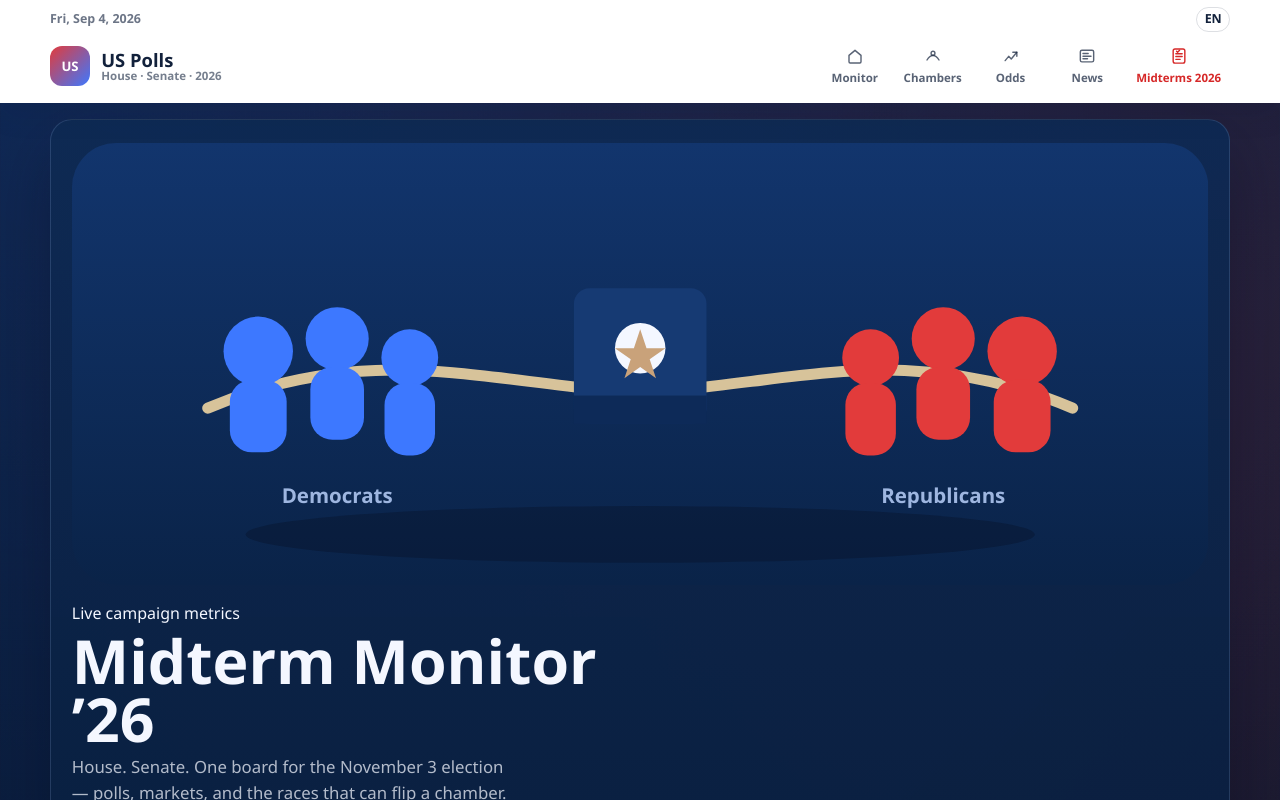
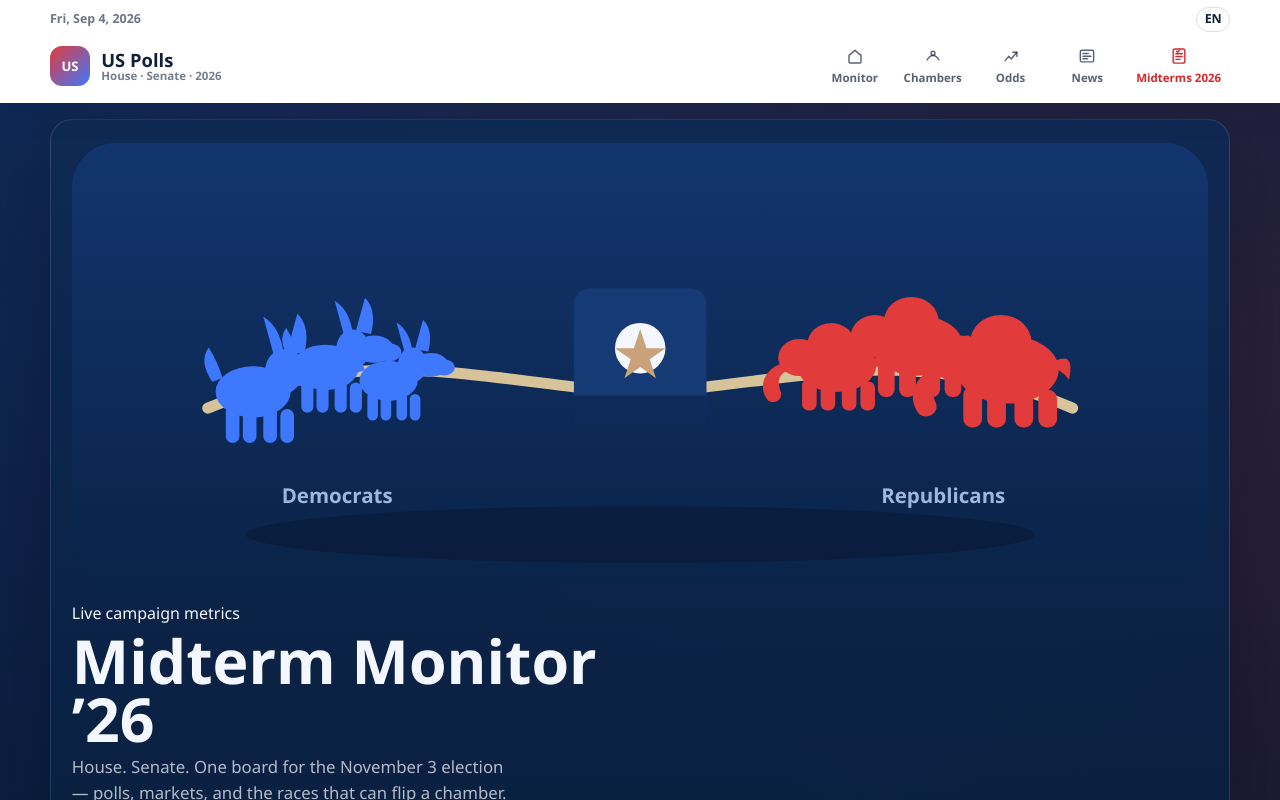
Before and after one commit to foxalone/uspolls-web, a Next.js app: page / in a window 1280 px wide. Shown: the top 800 px of the page. Built offline with nearby package versions, Linux system fonts and the light colour scheme.

Commit message:
Replace hero crowd figures with donkey and elephant party symbols.
Co-authored-by: Cursor <cursoragent@cursor.com>

```diff
--- a/src/components/HomeHero.tsx
+++ b/src/components/HomeHero.tsx
@@ -118,20 +118,14 @@ function TugOfWarArt() {
         <path d="M42 26 l4 12 h12 l-10 7 4 12-10-7-10 7 4-12-10-7h12z" fill="#c9a27a" />
       </g>
       <g fill="#3d78ff">
-        <circle cx="118" cy="132" r="22" />
-        <circle cx="168" cy="124" r="20" />
-        <circle cx="214" cy="136" r="18" />
-        <rect height="46" rx="14" width="36" x="100" y="150" />
-        <rect height="46" rx="14" width="34" x="151" y="142" />
-        <rect height="46" rx="14" width="32" x="198" y="152" />
+        <DonkeySilhouette x={78} y={108} scale={1.08} />
+        <DonkeySilhouette x={128} y={98} scale={0.96} />
+        <DonkeySilhouette x={172} y={112} scale={0.84} />
       </g>
       <g fill="#e23b3b">
-        <circle cx="602" cy="132" r="22" />
-        <circle cx="552" cy="124" r="20" />
-        <circle cx="506" cy="136" r="18" />
-        <rect height="46" rx="14" width="36" x="584" y="150" />
-        <rect height="46" rx="14" width="34" x="535" y="142" />
-        <rect height="46" rx="14" width="32" x="490" y="152" />
+        <ElephantSilhouette x={528} y={96} scale={1.08} />
+        <ElephantSilhouette x={478} y={86} scale={0.96} />
+        <ElephantSilhouette x={434} y={104} scale={0.84} />
       </g>
       <text fill="#9eb6e0" fontSize="13" fontWeight="700" textAnchor="middle" x="168" y="228">
         Democrats
@@ -142,3 +136,37 @@ function TugOfWarArt() {
     </svg>
   );
 }
+
+function DonkeySilhouette({ x, y, scale }: { x: number; y: number; scale: number }) {
+  return (
+    <g transform={`translate(${x} ${y}) scale(${scale})`}>
+      <path d="M10 40 Q2 28 8 20 Q14 30 16 38 Z" />
+      <ellipse cx="34" cy="46" rx="22" ry="15" />
+      <ellipse cx="52" cy="34" rx="11" ry="13" />
+      <ellipse cx="66" cy="34" rx="13" ry="9" />
+      <ellipse cx="76" cy="36" rx="8" ry="6" />
+      <path d="M46 24 L40 2 Q50 8 52 24 Z" />
+      <path d="M54 22 L60 0 Q68 8 64 24 Z" />
+      <rect height="22" rx="4" width="8" x="18" y="54" />
+      <rect height="20" rx="4" width="8" x="28" y="56" />
+      <rect height="22" rx="4" width="8" x="40" y="54" />
+      <rect height="20" rx="4" width="8" x="50" y="56" />
+    </g>
+  );
+}
+
+function ElephantSilhouette({ x, y, scale }: { x: number; y: number; scale: number }) {
+  return (
+    <g transform={`translate(${x} ${y}) scale(${scale})`}>
+      <path d="M86 40 Q100 32 96 50 Q90 42 84 44 Z" />
+      <ellipse cx="60" cy="44" rx="30" ry="20" />
+      <ellipse cx="56" cy="28" rx="18" ry="16" />
+      <ellipse cx="32" cy="38" rx="16" ry="14" />
+      <path d="M20 42 C 6 46 0 60 8 70 C 12 74 20 70 18 64 C 14 54 18 48 28 46 Z" />
+      <rect height="24" rx="5" width="11" x="34" y="54" />
+      <rect height="22" rx="5" width="11" x="48" y="56" />
+      <rect height="24" rx="5" width="11" x="64" y="54" />
+      <rect height="22" rx="5" width="11" x="78" y="56" />
+    </g>
+  );
+}
```
